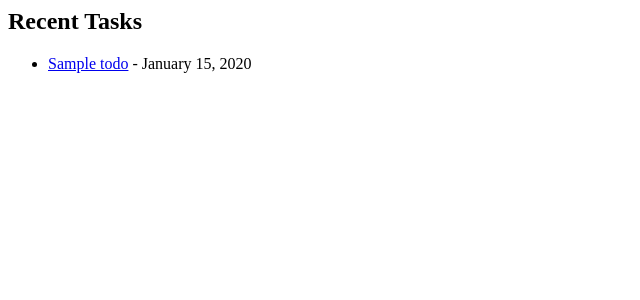
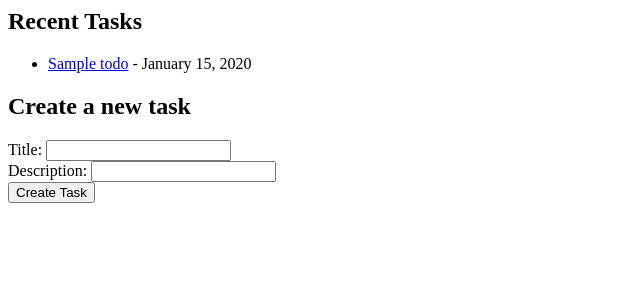
Before and after one commit to MattYoung-work/fantastic-system, a Django app: page /tasks/ in a window 1280 px wide. Shown: the top 300 px of the page, without its empty margins (0-640 px from the left). Run offline with Django 5.2, Linux system fonts and the light colour scheme; tables that the repository leaves empty hold one stand-in row (values such as "Sample post").

Commit message:
method to create new tasks

```diff
--- a/tasks/templates/tasks/index.html
+++ b/tasks/templates/tasks/index.html
@@ -11,3 +11,12 @@
 {% else %}
     <p>No tasks available.</p>
 {% endif %}
+<form action="{% url 'tasks:new' %}" method="POST">
+    {% csrf_token %}
+    <h2>Create a new task</h2>
+    <label for="title">Title:</label>
+    <input type="text" name="title" id="title" required><br>
+    <label for="description">Description:</label>
+    <input type="text" name="description" id="description" required><br>
+    <input type="submit" value="Create Task">
+</form>
--- a/tasks/urls.py
+++ b/tasks/urls.py
@@ -7,4 +7,5 @@ urlpatterns = [
     path("", views.index, name="index"),
     path("<int:task_id>/", views.detail, name="detail"),
     path("update/<int:task_id>/", views.update, name="update"),
+    path("new/", views.new_task, name="new"),
 ]
--- a/tasks/views.py
+++ b/tasks/views.py
@@ -33,3 +33,13 @@ def update(request, task_id):
         return HttpResponseRedirect(reverse('tasks:detail', args=(task.id,)))
     else:
         return HttpResponseRedirect(reverse('tasks:detail', args=(task.id,)))
+
+def new_task(request):
+    if request.method == 'POST':
+        title = request.POST.get('title')
+        description = request.POST.get('description')
+        task = Todo(title=title, description=description)
+        task.save()
+        return HttpResponseRedirect(reverse('tasks:index'))
+    else:
+        return HttpResponseRedirect(reverse('tasks:index'))
```
